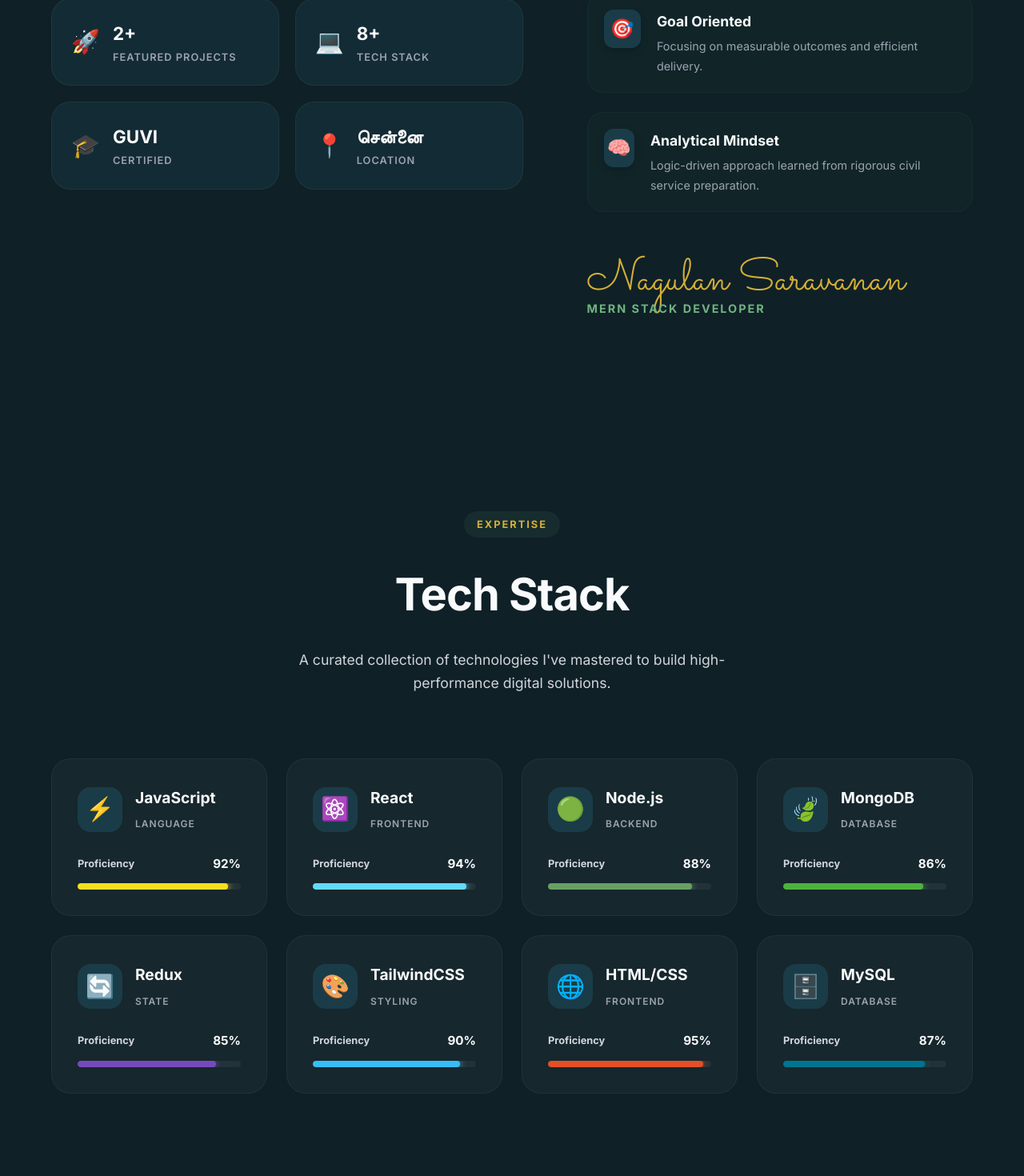
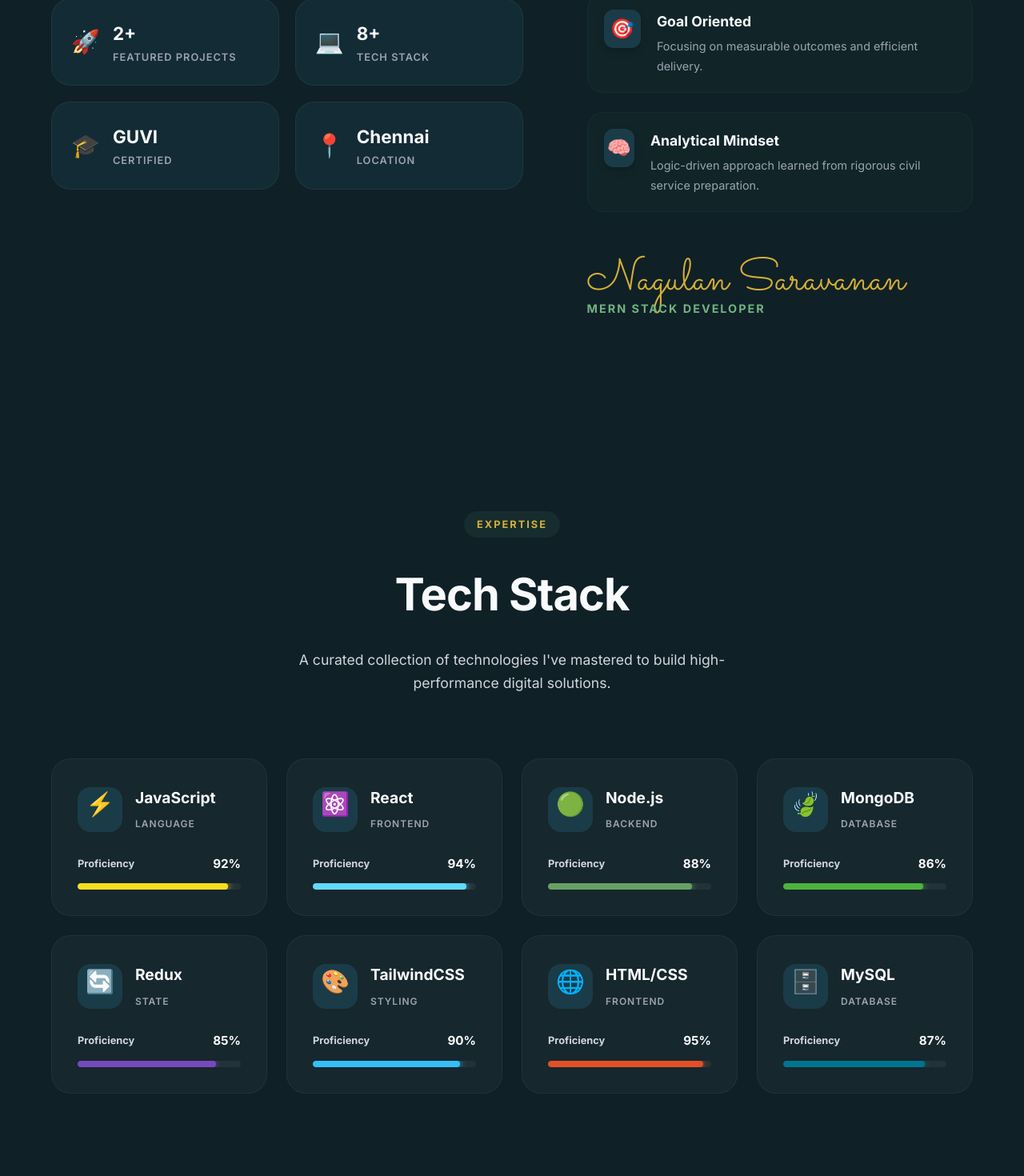
Before and after one commit to nagulan1506/nagulan1506.github.io, a React (Vite) app in the folder client/: page / in a window 1280 px wide. Shown: the part 1588-3058 px from the top of the page at 80% size. Built offline with nearby package versions, Linux system fonts and the light colour scheme.

Commit message:
Enhancement: Added tech stack animations, IITM certification link, and updated current location to Chennai

```diff
--- a/client/src/components/About.jsx
+++ b/client/src/components/About.jsx
@@ -8,7 +8,7 @@
         { number: '2+', label: 'Featured Projects', icon: '🚀' },
         { number: '8+', label: 'Tech Stack', icon: '💻' },
         { number: 'GUVI', label: 'Certified', icon: '🎓' },
-        { number: 'சென்னை', label: 'Location', icon: '📍' },
+        { number: 'Chennai', label: 'Location', icon: '📍' },
     ];
 
     return (
--- a/client/src/components/Contact.jsx
+++ b/client/src/components/Contact.jsx
@@ -64,7 +64,7 @@
                             </div>
                             <div className="quick-item">
                                 <span className="quick-label">Current Location</span>
-                                <span className="quick-value">Salem, TN, India</span>
+                                <span className="quick-value">Chennai, TN, India</span>
                             </div>
                         </div>
                     </div>
--- a/client/src/components/Education.css
+++ b/client/src/components/Education.css
@@ -110,6 +110,28 @@
     color: var(--text-muted);
 }
 
+.timeline-link {
+    text-decoration: none;
+    transition: all 0.3s ease;
+    display: inline-block;
+}
+
+.timeline-link:hover .timeline-title {
+    color: var(--accent-emerald);
+    transform: translateX(5px);
+}
+
+.link-icon {
+    font-size: 1rem;
+    margin-left: 8px;
+    opacity: 0.7;
+    transition: opacity 0.3s ease;
+}
+
+.timeline-link:hover .link-icon {
+    opacity: 1;
+}
+
 .timeline-location,
 .timeline-year {
     display: flex;
--- a/client/src/components/Education.jsx
+++ b/client/src/components/Education.jsx
@@ -24,6 +24,7 @@
             year: '2025',
             icon: '📜',
             gradient: 'linear-gradient(135deg, #7b2ff7, #ff2d95)',
+            link: 'https://v2.zenclass.in/certificateDownload/YtR1RUhX0ISo2nhv'
         },
     ];
 
@@ -55,7 +56,13 @@
                                     }}>
                                         {item.type === 'education' ? 'Education' : 'Certification'}
                                     </span>
-                                    <h3 className="timeline-title">{item.title}</h3>
+                                    {item.link ? (
+                                        <a href={item.link} target="_blank" rel="noopener noreferrer" className="timeline-link">
+                                            <h3 className="timeline-title">{item.title} <span className="link-icon">🔗</span></h3>
+                                        </a>
+                                    ) : (
+                                        <h3 className="timeline-title">{item.title}</h3>
+                                    )}
                                     <p className="timeline-institution">{item.institution}</p>
                                     <p className="timeline-field">{item.field}</p>
                                     <div className="timeline-meta">
--- a/client/src/components/Skills.css
+++ b/client/src/components/Skills.css
@@ -114,7 +114,19 @@
     align-items: center;
     justify-content: center;
     font-size: 1.8rem;
-    transition: all 0.3s ease;
+    transition: all 0.5s cubic-bezier(0.16, 1, 0.3, 1);
+    position: relative;
+    overflow: hidden;
+}
+
+.skill-emoji {
+    display: inline-block;
+    animation: float-icon 3s ease-in-out infinite;
+    animation-delay: inherit;
+}
+
+.premium-skill-card:hover .skill-emoji {
+    animation: skill-pulse 0.6s cubic-bezier(0.16, 1, 0.3, 1) infinite alternate;
 }
 
 .premium-skill-card:hover .skill-icon-box {
@@ -200,3 +212,28 @@
         grid-template-columns: 1fr;
     }
 }
+
+/* Animations */
+@keyframes float-icon {
+
+    0%,
+    100% {
+        transform: translateY(0);
+    }
+
+    50% {
+        transform: translateY(-8px);
+    }
+}
+
+@keyframes skill-pulse {
+    0% {
+        transform: scale(1);
+        filter: drop-shadow(0 0 0 var(--skill-color));
+    }
+
+    100% {
+        transform: scale(1.2);
+        filter: drop-shadow(0 0 12px var(--skill-color));
+    }
+}
```
